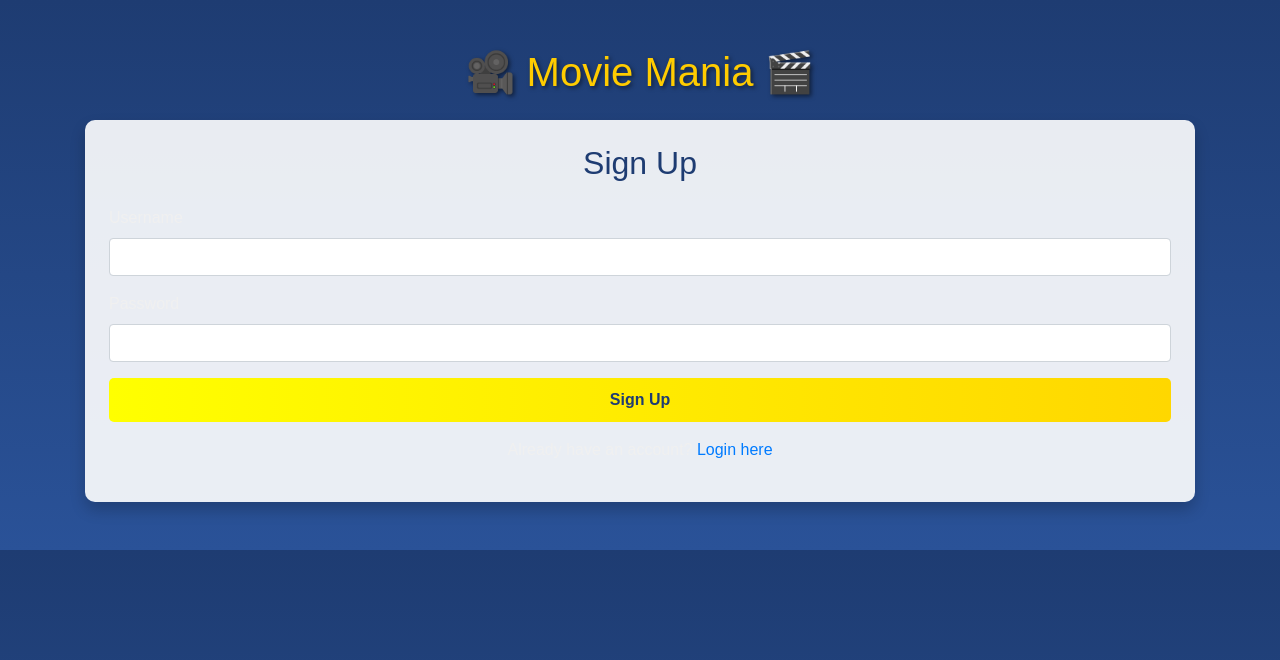
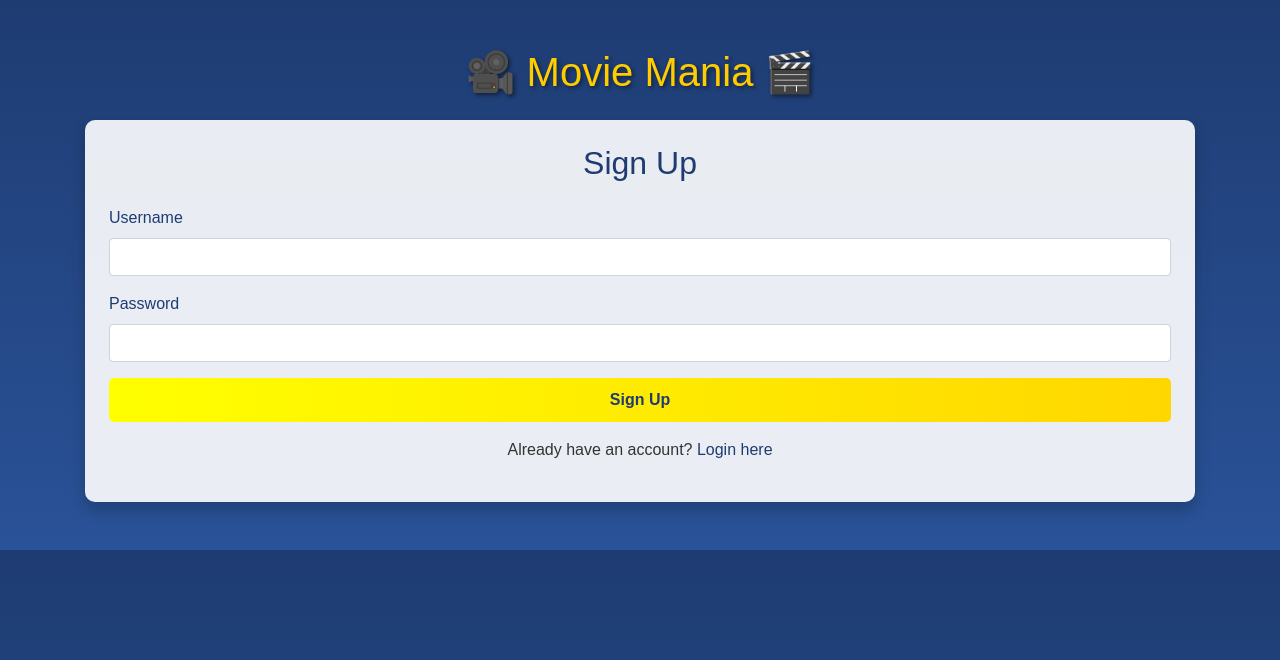
Before and after one commit to benhug2/NextFlick, a Flask app: page /signup in a window 1280 px wide. Shown: the top 660 px of the page. Run offline with Flask 3, Linux system fonts and the light colour scheme; parts of the project's set-up code (start-up, migrations or seed data) failed here and were passed over; some libraries are stand-ins or nearby versions.

Commit message:
Updated UI text to be visible

```diff
--- a/static/css/styles.css
+++ b/static/css/styles.css
@@ -23,6 +23,22 @@ h5 {
 
 .card h2 {
     color: #1e3c72;
+}
+
+.card label {
+    color: #1e3c72; /* Dark blue color for labels */
+}
+
+.card .form-control {
+    color: #333; /* Dark gray for input text */
+}
+
+.card .text-center a {
+    color: #1e3c72; /* Dark blue for links */
+}
+
+.card .text-center p {
+    color: #333; /* Dark gray for text */
 }
 
 .card button {
```
